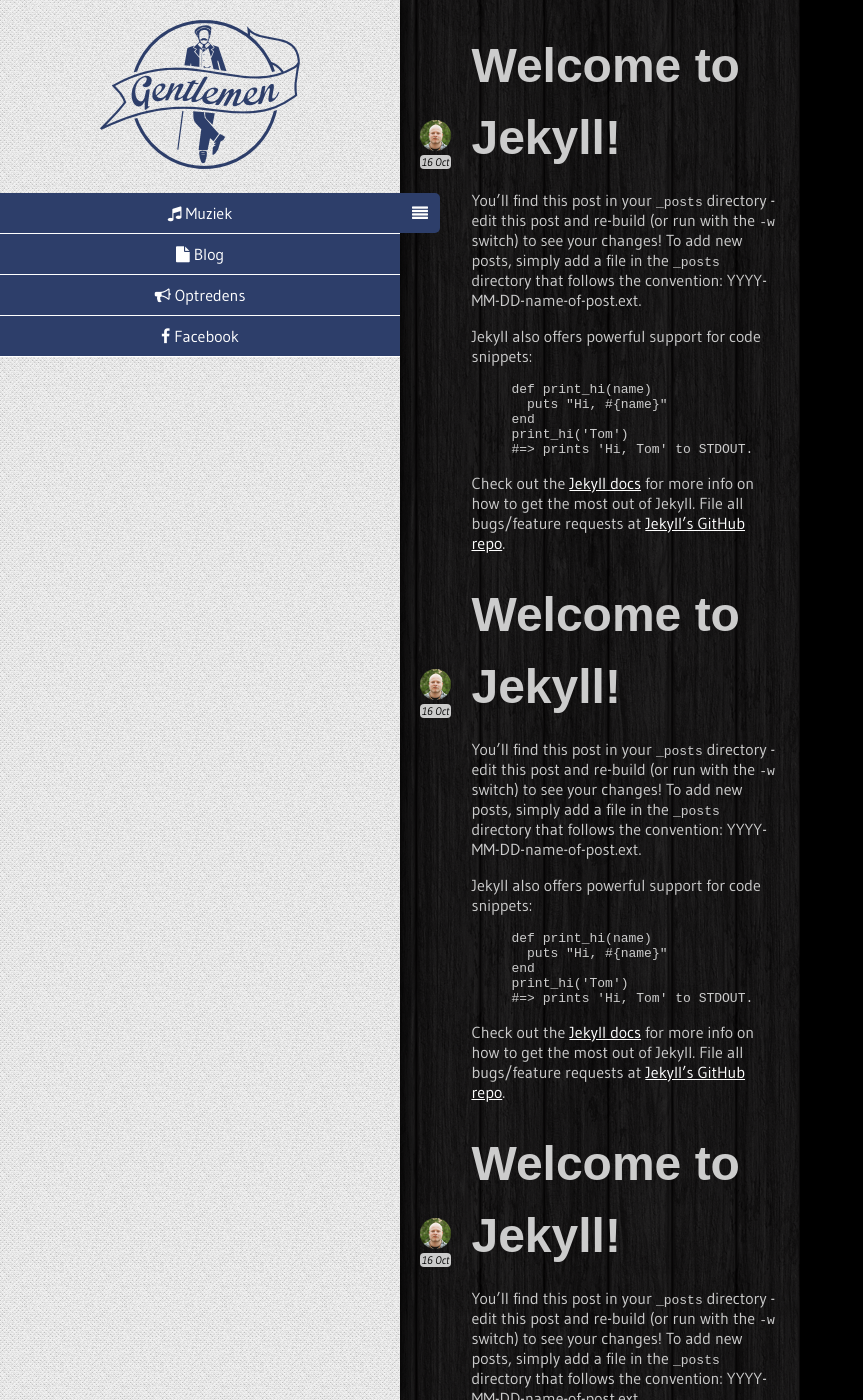
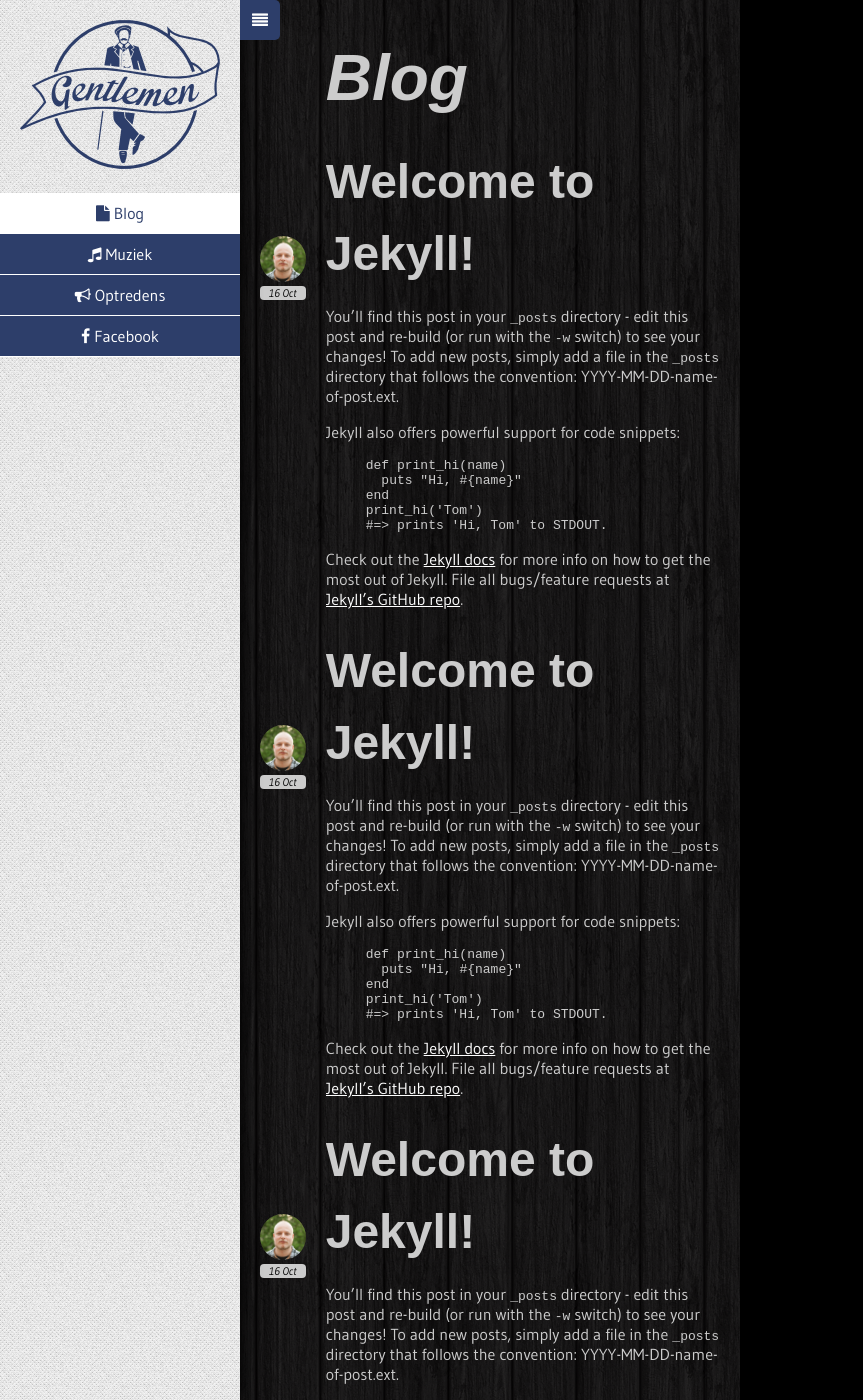
Before and after one commit to danielbeeke/gentlemen, a Jekyll site: the page built from index.html, in a window 1280 px wide and 1400 px high. Shown: the whole window, without its empty margins (0-863 px from the left). Built offline with Jekyll 4.4.1, drawn with Linux system fonts in a browser that asks for light colours; nearby versions of some CDN libraries; some web fonts are replaced; Markdown is read by kramdown in place of the engine named in the settings.

```diff
--- a/index.html
+++ b/index.html
@@ -10,15 +10,16 @@ title: Gentlemen
     <nav id="main-menu">
       <ul class="menu">
         <li><a href="#" id="switch-menu"><i class="fa fa-align-justify"></i></a></li>
+        <li><a class="innerlink btn active" href="#blogs"><i class="fa fa-file"></i> Blog</a></li>
         <li><a class="innerlink btn" href="#songs"><i class="fa fa-music"></i> Muziek</a></li>
-        <li><a class="innerlink btn" href="#blogs"><i class="fa fa-file"></i> Blog</a></li>
         <li><a class="innerlink btn" href="#tour"><i class="fa fa-bullhorn"></i> Optredens</a></li>
-        <li><a class="btn" href="#tour"><i class="fa fa-facebook"></i> Facebook</a></li>
+        <li><a class="btn" target="_blank" href="https://www.facebook.com/gentlemenmusicnl"><i class="fa fa-facebook"></i> Facebook</a></li>
       </ul>
     </nav>
   </header>
 
-  <div id="blogs" class="panel">
+  <div id="blogs" class="panel active">
+    <h2 class="panel-title">Blog</h2>
     {% for post in site.posts %}
       <article class="blog-item">
         <div class="meta">
@@ -37,3 +38,11 @@ title: Gentlemen
       </article>
     {% endfor %}
   </div>
+
+  <div id="songs" class="panel">
+    <h2 class="panel-title">Muziek</h2>
+  </div>
+
+  <div id="tour" class="panel">
+    <h2 class="panel-title">Optredens</h2>
+  </div>
--- a/javascripts/main.js
+++ b/javascripts/main.js
@@ -25,6 +25,22 @@
         $('body').toggleClass('expanded-menu').toggleClass('collapsed-menu')
         return false
       })
+
+      $('a.innerlink').click(function () {
+        var id = $(this).attr('href')
+        $('.panel:not(' + id + ')').removeClass('active')
+
+        if ($(this).hasClass('active')) {
+          $('a.innerlink.active').removeClass('active')
+          $('a.innerlink[href="' + id + '"]').removeClass('active')
+          $(id).removeClass('active')
+        }
+        else {
+          $('a.innerlink.active').removeClass('active')
+          $('a.innerlink[href="' + id + '"]').addClass('active')
+          $(id).addClass('active')
+        }
+      })
     },
     initScroller: function () {
       $(window).scroll(function () {
@@ -33,7 +49,7 @@
             $('body').addClass('sticky-menu')
           }
           // Only auto collapse menu on mobile.
-          if ($(window).width() < 420 && $('body').hasClass('expanded-menu')) {
+          if ($(window).width() < 480 && $('body').hasClass('expanded-menu')) {
             $('body').removeClass('expanded-menu').addClass('collapsed-menu')
             $('#blogs').css({
               marginBottom: $(window).height()
--- a/stylesheets/screen.css
+++ b/stylesheets/screen.css
@@ -3,7 +3,7 @@
  * Import this file using the following HTML or equivalent:
  * <link href="/stylesheets/screen.css" media="screen, projection" rel="stylesheet" type="text/css" /> */
 /* line 34, ../../../../.rvm/gems/ruby-1.9.3-p448/gems/singularitygs-1.1.2/stylesheets/singularitygs/helpers/_box-sizing.scss */
-*, *:after, *:before, #main-header #logo img, #blogs, #blogs .meta {
+*, *:after, *:before, #main-header #logo img, .panel, .panel .meta {
   -webkit-box-sizing: border-box;
   -moz-box-sizing: border-box;
   box-sizing: border-box;
@@ -11,7 +11,7 @@
 }
 
 /* line 36, ../../../../.rvm/gems/ruby-1.9.3-p448/gems/toolkit-1.3.8/stylesheets/toolkit/_box-sizing.scss */
-*, *:after, *:before, #main-header #logo img, #blogs, #blogs .meta {
+*, *:after, *:before, #main-header #logo img, .panel, .panel .meta {
   -webkit-box-sizing: border-box;
   -moz-box-sizing: border-box;
   box-sizing: border-box;
@@ -47,22 +47,30 @@ h1, h2, h3, h4, h5 {
 }
 
 /* line 48, ../sass/screen.scss */
+h2 {
+  font-size: 4em;
+  font-style: italic;
+}
+
+/* line 53, ../sass/screen.scss */
 #main-header {
+  z-index: 4;
+  position: relative;
   width: 100%;
   clear: right;
   float: right;
   margin-right: 0;
   background: url(../images/bgnoise_lg.png);
   text-align: center;
-  max-width: 400px;
 }
-/* line 55, ../sass/screen.scss */
+/* line 62, ../sass/screen.scss */
 #main-header #logo img {
   padding: 20px 0;
 }
-@media (min-width: 420px) {
-  /* line 48, ../sass/screen.scss */
+@media (min-width: 480px) {
+  /* line 53, ../sass/screen.scss */
   #main-header {
+    max-width: 240px;
     width: 46.15385%;
     clear: right;
     float: left;
@@ -72,29 +80,30 @@ h1, h2, h3, h4, h5 {
   }
 }
 
-/* line 69, ../sass/screen.scss */
+/* line 77, ../sass/screen.scss */
 body.sticky-menu #main-header {
   margin-bottom: 60px;
 }
 
-@media (min-width: 420px) {
-  /* line 75, ../sass/screen.scss */
+@media (min-width: 480px) {
+  /* line 83, ../sass/screen.scss */
   #main-header {
     position: fixed;
     top: 0;
   }
 }
-/* line 81, ../sass/screen.scss */
+/* line 89, ../sass/screen.scss */
 #main-menu {
+  z-index: 4;
   position: relative;
 }
-/* line 84, ../sass/screen.scss */
+/* line 93, ../sass/screen.scss */
 #main-menu ul.menu {
   list-style: none;
   padding: 0;
   margin: 0;
 }
-/* line 89, ../sass/screen.scss */
+/* line 98, ../sass/screen.scss */
 #main-menu ul.menu a:link, #main-menu ul.menu a:visited, #main-menu ul.menu a {
   color: white;
   background: #2d3e6a;
@@ -108,19 +117,19 @@ body.sticky-menu #main-header {
   -o-transition: background 0.6s, color 0.6s;
   transition: background 0.6s, color 0.6s;
 }
-/* line 99, ../sass/screen.scss */
-#main-menu ul.menu a:link:hover, #main-menu ul.menu a:visited:hover, #main-menu ul.menu a:hover {
+/* line 108, ../sass/screen.scss */
+#main-menu ul.menu a:link:hover, #main-menu ul.menu a:link.active, #main-menu ul.menu a:visited:hover, #main-menu ul.menu a:visited.active, #main-menu ul.menu a:hover, #main-menu ul.menu a.active {
   background: white;
   color: #2d3e6a;
 }
 
-@media (max-width: 420px) {
-  /* line 109, ../sass/screen.scss */
+@media (max-width: 480px) {
+  /* line 118, ../sass/screen.scss */
   #main-menu {
     overflow: hidden;
   }
 
-  /* line 114, ../sass/screen.scss */
+  /* line 123, ../sass/screen.scss */
   body.expanded-menu #main-menu {
     -webkit-transition: max-height 0.6s, width 0.6s;
     -webkit-transition-delay: 0.6s, 0s;
@@ -130,7 +139,7 @@ body.sticky-menu #main-header {
     max-height: 400px;
   }
 
-  /* line 121, ../sass/screen.scss */
+  /* line 130, ../sass/screen.scss */
   body.collapsed-menu #main-menu {
     -webkit-transition: max-height 0.6s, width 0.6s;
     -webkit-transition-delay: 0s, 0.6s;
@@ -140,39 +149,40 @@ body.sticky-menu #main-header {
     max-height: 40px;
   }
 
-  /* line 128, ../sass/screen.scss */
+  /* line 137, ../sass/screen.scss */
   body.sticky-menu #main-menu {
     position: fixed;
     top: 0;
     width: 100%;
   }
 
-  /* line 136, ../sass/screen.scss */
+  /* line 145, ../sass/screen.scss */
   body.sticky-menu.collapsed-menu #main-header {
     margin-bottom: 40px;
   }
-  /* line 140, ../sass/screen.scss */
+  /* line 149, ../sass/screen.scss */
   body.sticky-menu.collapsed-menu #main-menu {
     width: 40px;
     right: 0px;
   }
-  /* line 143, ../sass/screen.scss */
+  /* line 152, ../sass/screen.scss */
   body.sticky-menu.collapsed-menu #main-menu li:nth-child(2) {
     padding-top: 40px;
   }
-  /* line 146, ../sass/screen.scss */
+  /* line 155, ../sass/screen.scss */
   body.sticky-menu.collapsed-menu #main-menu ul.menu #switch-menu {
     width: 40px;
     right: 0;
     position: absolute;
   }
 }
-@media (min-width: 420px) {
-  /* line 158, ../sass/screen.scss */
+@media (min-width: 480px) {
+  /* line 167, ../sass/screen.scss */
   #main-menu ul.menu #switch-menu {
-    position: absolute;
+    position: fixed;
+    z-index: 9;
     top: 0;
-    right: -40px;
+    left: 240px;
     width: 40px !important;
     filter: progid:DXImageTransform.Microsoft.Alpha(Opacity=100);
     opacity: 1;
@@ -188,7 +198,7 @@ body.sticky-menu #main-header {
     border-radius: 0 5px 5px 0;
   }
 
-  /* line 169, ../sass/screen.scss */
+  /* line 179, ../sass/screen.scss */
   #main-header {
     -webkit-transition: -webkit-transform 0.6s, box-shadow 0.6s;
     -moz-transition: -moz-transform 0.6s, box-shadow 0.6s;
@@ -199,11 +209,11 @@ body.sticky-menu #main-header {
     box-shadow: 0 0 20px black;
   }
 
-  /* line 175, ../sass/screen.scss */
+  /* line 185, ../sass/screen.scss */
   body.collapsed-menu #main-menu ul.menu #switch-menu {
     position: fixed;
   }
-  /* line 179, ../sass/screen.scss */
+  /* line 189, ../sass/screen.scss */
   body.collapsed-menu #main-header {
     -webkit-transform: translateX(-100%);
     -moz-transform: translateX(-100%);
@@ -212,18 +222,22 @@ body.sticky-menu #main-header {
     transform: translateX(-100%);
   }
 
-  /* line 185, ../sass/screen.scss */
+  /* line 195, ../sass/screen.scss */
   body.expanded-menu #main-header {
     -webkit-box-shadow: 0 0 20px black;
     -moz-box-shadow: 0 0 20px black;
     box-shadow: 0 0 20px black;
   }
 }
-/* line 191, ../sass/screen.scss */
-#blogs {
-  max-width: 400px;
+/* line 201, ../sass/screen.scss */
+.panel {
+  filter: progid:DXImageTransform.Microsoft.Alpha(Opacity=0);
+  opacity: 0;
+  z-index: -1;
   padding: 20px;
   padding-top: 20px;
+  min-height: 100%;
+  position: relative;
   background: url(../images/dark_wood.png);
   color: #ccc;
   -webkit-transition: all 0.6s;
@@ -235,20 +249,20 @@ body.sticky-menu #main-header {
   float: right;
   margin-right: 0;
 }
-/* line 199, ../sass/screen.scss */
-#blogs .meta {
+/* line 212, ../sass/screen.scss */
+.panel .meta {
   margin-top: 100px;
   font-style: italic;
   padding-right: 20px;
   text-align: center;
   color: black;
 }
-/* line 208, ../sass/screen.scss */
-#blogs a:link, #blogs a:visited {
+/* line 221, ../sass/screen.scss */
+.panel a:link, .panel a:visited {
   color: white;
 }
-/* line 212, ../sass/screen.scss */
-#blogs .date-wrapper {
+/* line 225, ../sass/screen.scss */
+.panel .date-wrapper {
   background: #ccc;
   -webkit-border-radius: 4px;
   -moz-border-radius: 4px;
@@ -257,60 +271,82 @@ body.sticky-menu #main-header {
   border-radius: 4px;
   font-size: 11px;
 }
-/* line 220, ../sass/screen.scss */
-#blogs .meta {
+/* line 231, ../sass/screen.scss */
+.panel .content {
+  overflow-x: hidden;
+}
+/* line 235, ../sass/screen.scss */
+.panel.active {
+  filter: progid:DXImageTransform.Microsoft.Alpha(Opacity=100);
+  opacity: 1;
+  z-index: 2;
+  -webkit-transform: translateX(0);
+  -moz-transform: translateX(0);
+  -ms-transform: translateX(0);
+  -o-transform: translateX(0);
+  transform: translateX(0);
+}
+/* line 243, ../sass/screen.scss */
+.panel .meta {
   width: 25%;
   clear: right;
   float: left;
   margin-left: 0;
   margin-right: 0%;
 }
-/* line 221, ../sass/screen.scss */
-#blogs .content {
+/* line 244, ../sass/screen.scss */
+.panel .content, .panel .panel-title {
   width: 75%;
   clear: right;
   float: right;
   margin-right: 0;
 }
-@media (min-width: 420px) {
-  /* line 191, ../sass/screen.scss */
-  #blogs {
+@media (min-width: 480px) {
+  /* line 201, ../sass/screen.scss */
+  .panel {
+    -webkit-transform: translateX(-100%);
+    -moz-transform: translateX(-100%);
+    -ms-transform: translateX(-100%);
+    -o-transform: translateX(-100%);
+    transform: translateX(-100%);
+    margin-right: -100% !important;
+    max-width: 500px;
     padding-bottom: 0 !important;
     width: 53.84615%;
     clear: right;
     float: right;
     margin-right: 0;
   }
-  /* line 227, ../sass/screen.scss */
-  #blogs .meta {
+  /* line 253, ../sass/screen.scss */
+  .panel .meta {
     width: 14.28571%;
     clear: right;
     float: left;
     margin-left: 0;
     margin-right: 0%;
   }
-  /* line 228, ../sass/screen.scss */
-  #blogs .content {
+  /* line 254, ../sass/screen.scss */
+  .panel .content, .panel .panel-title {
     width: 85.71429%;
     clear: right;
     float: right;
     margin-right: 0;
   }
 }
-@media (min-width: 800px) {
-  /* line 191, ../sass/screen.scss */
-  #blogs {
+@media (min-width: 520px) {
+  /* line 201, ../sass/screen.scss */
+  .panel {
     float: left;
-    margin-left: 400px;
+    margin-left: 240px;
     -webkit-box-shadow: 0 0 20px black;
     -moz-box-shadow: 0 0 20px black;
     box-shadow: 0 0 20px black;
   }
 }
 
-@media (min-width: 420px) {
-  /* line 240, ../sass/screen.scss */
-  body.collapsed-menu #blogs {
+@media (min-width: 480px) {
+  /* line 266, ../sass/screen.scss */
+  body.collapsed-menu .panel {
     -webkit-box-shadow: 0 0 20px black;
     -moz-box-shadow: 0 0 20px black;
     box-shadow: 0 0 20px black;
@@ -320,28 +356,28 @@ body.sticky-menu #main-header {
     margin-left: 0;
     margin-right: 0%;
   }
-  /* line 243, ../sass/screen.scss */
-  body.collapsed-menu #blogs .meta {
+  /* line 269, ../sass/screen.scss */
+  body.collapsed-menu .panel .meta {
     width: 14.28571%;
     clear: right;
     float: left;
     margin-left: 0;
     margin-right: 0%;
   }
-  /* line 244, ../sass/screen.scss */
-  body.collapsed-menu #blogs .content {
+  /* line 270, ../sass/screen.scss */
+  body.collapsed-menu .panel .content, body.collapsed-menu .panel .panel-title {
     width: 85.71429%;
     clear: right;
     float: right;
     margin-right: 0;
   }
-  /* line 247, ../sass/screen.scss */
+  /* line 273, ../sass/screen.scss */
   body.collapsed-menu #main-menu ul.menu #switch-menu {
     filter: progid:DXImageTransform.Microsoft.Alpha(Opacity=40);
     opacity: 0.4;
   }
 }
-/* line 253, ../sass/screen.scss */
+/* line 279, ../sass/screen.scss */
 .author img {
   overflow: hidden;
   -webkit-border-radius: 100%;
```
Also changed, not shown: sass/screen.scss (+39 -13 lines), 4 other files.
